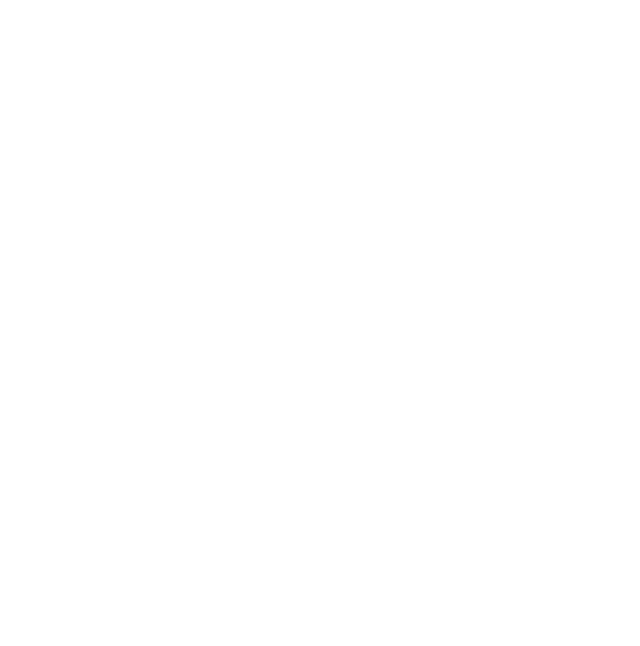
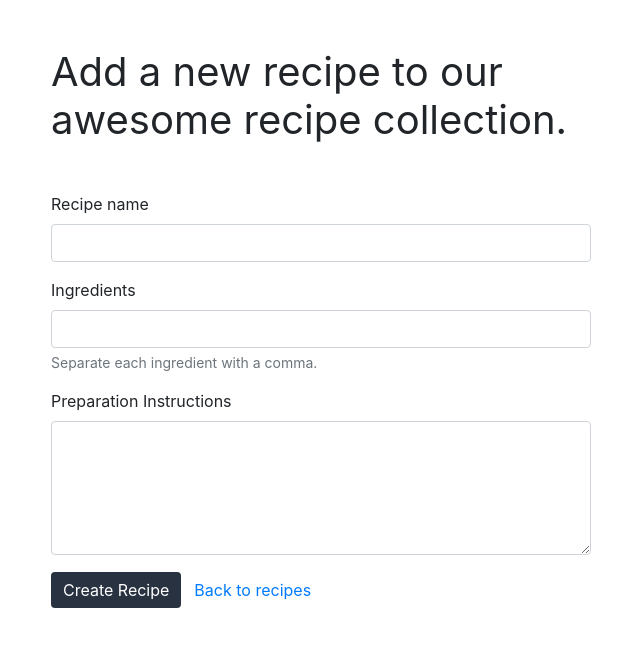
Before and after one commit to swaff-y/hellofresh-frontend, a React (Create React App) app: page /recipe in a window 1280 px wide. Shown: the top 646 px of the page, without its empty margins (319-959 px from the left). Built offline with nearby package versions, Linux system fonts and the light colour scheme; the HTML template or start-up script is replaced by a standard one.

Commit message:
New Recipe component added

```diff
--- a/src/App.js
+++ b/src/App.js
@@ -3,6 +3,7 @@
 import Home from "./components/Home";
 import Recipes from "./components/Recipes";
 import Recipe from "./components/Recipe";
+import NewRecipe from "./components/NewRecipe";
 import './App.css';
 
 const App = () => {
@@ -12,7 +13,8 @@
         <Switch>
           <Route path="/" exact component={Home} />
           <Route path="/recipes" exact component={Recipes} />
-          <Route path="/recipes/show/:id" exact component={Recipe} />
+          <Route path="/recipe/:id" exact component={Recipe} />
+          <Route path="/recipe" exact component={NewRecipe} />
         </Switch>
       </Router>
     </div>
--- /dev/null
+++ b/src/components/NewRecipe.js
@@ -0,0 +1,87 @@
+import React, {useEffect, useState} from 'react';
+import {Link} from "react-router-dom";
+import "./newRecipe.css";
+
+const NewRecipe = (props) => {
+  const [name,setName] = useState();
+  const [ingredients,setIngredients] = useState();
+  const [instruction,setInstruction] = useState();
+
+  const onChangeName = (e) => {
+    setName(e.target.value);
+  }
+
+  const onChangeIngredients = (e) => {
+    setIngredients(e.target.value);
+  }
+
+  const onChangeInstruction = (e) => {
+    setInstruction(e.target.value);
+  }
+
+  const onSubmit = (e) => {
+    e.preventDefault();
+  }
+
+  const stripHtmlEntities = (str) => {
+    return String(str)
+    .replace(/</g, "&lt;")
+    .replace(/>/g, "&gt;");
+  }
+
+  return(
+    <div className="container mt-5" data-test="componenet-newRecipe">
+      <div className="row">
+        <div className="col-sm-12 col-lg-6 offset-lg-3">
+          <h1 className="font-weight-normal mb-5">
+            Add a new recipe to our awesome recipe collection.
+          </h1>
+          <form onSubmit={onSubmit}>
+            <div className="form-group">
+              <label htmlFor="recipeName">Recipe name</label>
+              <input
+                type="text"
+                name="name"
+                id="recipeName"
+                className="form-control"
+                required
+                onChange={onChangeName}
+              />
+            </div>
+            <div className="form-group">
+              <label htmlFor="recipeIngredients">Ingredients</label>
+              <input
+                type="text"
+                name="ingredients"
+                id="recipeIngredients"
+                className="form-control"
+                required
+                onChange={onChangeIngredients}
+              />
+              <small id="ingredientsHelp" className="form-text text-muted">
+                Separate each ingredient with a comma.
+              </small>
+            </div>
+            <label htmlFor="instruction">Preparation Instructions</label>
+            <textarea
+              className="form-control"
+              id="instruction"
+              name="instruction"
+              rows="5"
+              required
+              onChange={onChangeInstruction}
+            />
+            <button type="submit" className="btn custom-button mt-3">
+              Create Recipe
+            </button>
+            <Link to="/recipes" className="btn btn-link mt-3">
+              Back to recipes
+            </Link>
+          </form>
+        </div>
+      </div>
+    </div>
+  )
+}
+
+export default NewRecipe;
--- a/src/components/Recipe.js
+++ b/src/components/Recipe.js
@@ -24,6 +24,16 @@
     return String(str)
       .replace(/&lt;/g, "<")
       .replace(/&gt;/g, ">");
+  }
+
+  const deleteRecipe = () => {
+    api.delete(`recipes/destroy/${params.id}`)
+    .then((res)=>{
+
+    })
+    .catch(err=>{
+      console.warn(err);
+    })
   }
 
   // console.log("the recipe:", recipe.ingredients.split(", "));
@@ -72,7 +82,7 @@
             />
           </div>
           <div className="col-sm-12 col-lg-2">
-            <button type="button" className="btn btn-danger">
+            <button type="button" className="btn btn-danger" onClick={deleteRecipe}>
               Delete Recipe
             </button>
           </div>
--- a/src/components/Recipes.js
+++ b/src/components/Recipes.js
@@ -50,7 +50,7 @@
                     />
                     <div className="card-body">
                       <h5 className="card-title">{recipe.name}</h5>
-                      <Link to={`/recipes/show/${recipe.id}`} className="btn custom-button">
+                      <Link to={`/recipe/${recipe.id}`} className="btn custom-button">
                         View Recipe
                       </Link>
                     </div>
```
Also changed, not shown: src/components/newRecipe.css (added), 1 other file (tests, documents, lock files or other folders).
